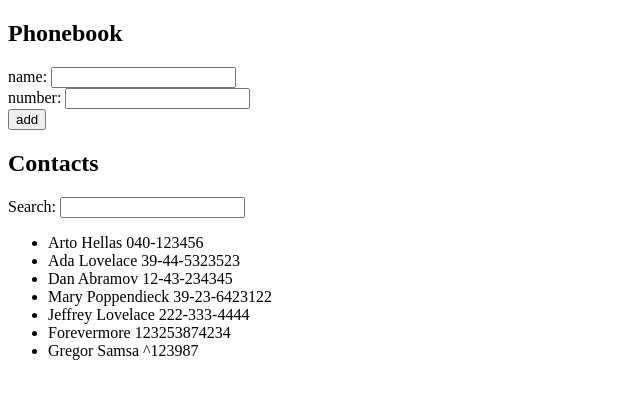
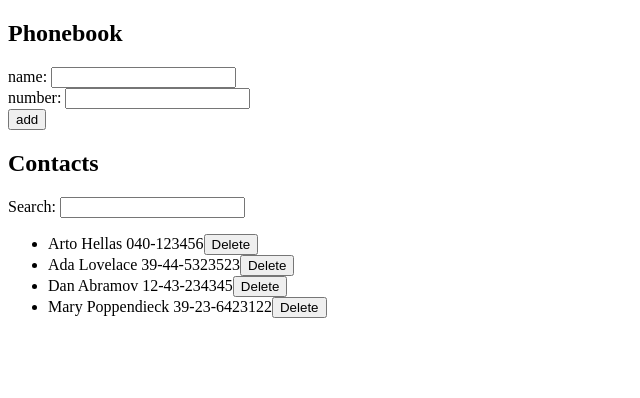
Before and after one commit to MaxraySavage/MERN-phonebook-frontend, a React (Create React App) app: page / in a window 1280 px wide. Shown: the top 398 px of the page, without its empty margins (0-640 px from the left). Built offline with nearby package versions, Linux system fonts and the light colour scheme; data requests are answered from the project's data file.

Commit message:
Implements deleting from database

```diff
--- a/db.json
+++ b/db.json
@@ -19,21 +19,6 @@
       "name": "Mary Poppendieck",
       "number": "39-23-6423122",
       "id": 4
-    },
-    {
-      "name": "Jeffrey Lovelace",
-      "number": "222-333-4444",
-      "id": 5
-    },
-    {
-      "name": "Forevermore",
-      "number": "123253874234",
-      "id": 6
-    },
-    {
-      "name": "Gregor Samsa",
-      "number": "^123987",
-      "id": 7
     }
   ]
 }
--- a/src/App.js
+++ b/src/App.js
@@ -10,8 +10,6 @@ const App = () => {
   const [ newName, setNewName ] = useState('');
   const [ newNumber, setNewNumber ] = useState('');
   const [ filterStr, setFilterStr ] = useState('');
-
-  const baseUrl = 'http://localhost:3001';
 
   useEffect(() => {
     personService
@@ -41,6 +39,15 @@ const App = () => {
       });
   }
 
+  const deleteEntryOf = (id) => {
+    const deleteConsent = window.confirm(`Delete ${persons.find((person)=>person.id === id).name}?`)
+    if(!deleteConsent) return;
+    personService
+      .deleteEntry(id)
+      .then(() => {
+        setPersons(persons.filter(person => person.id !== id))
+      })
+  }
 
   const handleNameChange = (event) => {
     setNewName(event.target.value);
@@ -81,7 +88,7 @@ const App = () => {
       <PersonForm submitHandler={addEntry} fields={fields} />
       <h2>Contacts</h2>
       <InputField field={filterField}/>
-      <PersonList persons={personsToShow} />
+      <PersonList persons={personsToShow} deleteEntryOf={deleteEntryOf} />
 
     </div>
   )
--- a/src/components/PersonList.js
+++ b/src/components/PersonList.js
@@ -1,8 +1,9 @@
-const PersonList = ({persons}) => (
+const PersonList = ({persons, deleteEntryOf}) => (
     <ul>
         {persons.map((person) => (
-          <li key={person.name}>
+          <li key={person.id}>
             {person.name} {person.number}
+            <button onClick={() => deleteEntryOf(person.id)}>Delete</button>
           </li>
         ))}
     </ul>
--- a/src/services/person.js
+++ b/src/services/person.js
@@ -9,9 +9,14 @@ const create = newObject => {
   return axios.post(baseUrl, newObject).then(response => response.data)
 }
 
+const deleteEntry = id => {
+  return axios.delete(`${baseUrl}/${id}`).then(response => response.data)
+}
+
 const personService = {
     getAll,
-    create
+    create,
+    deleteEntry
 }
 
 export default personService;
```
